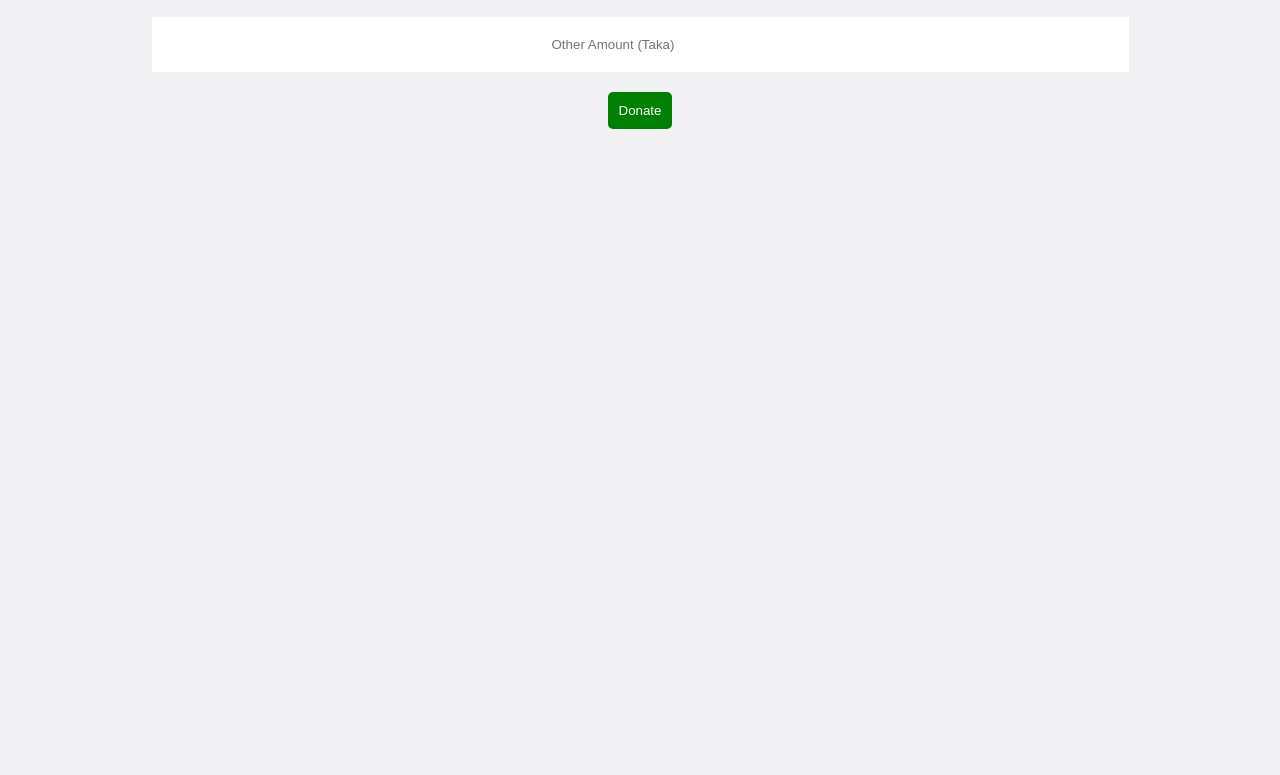
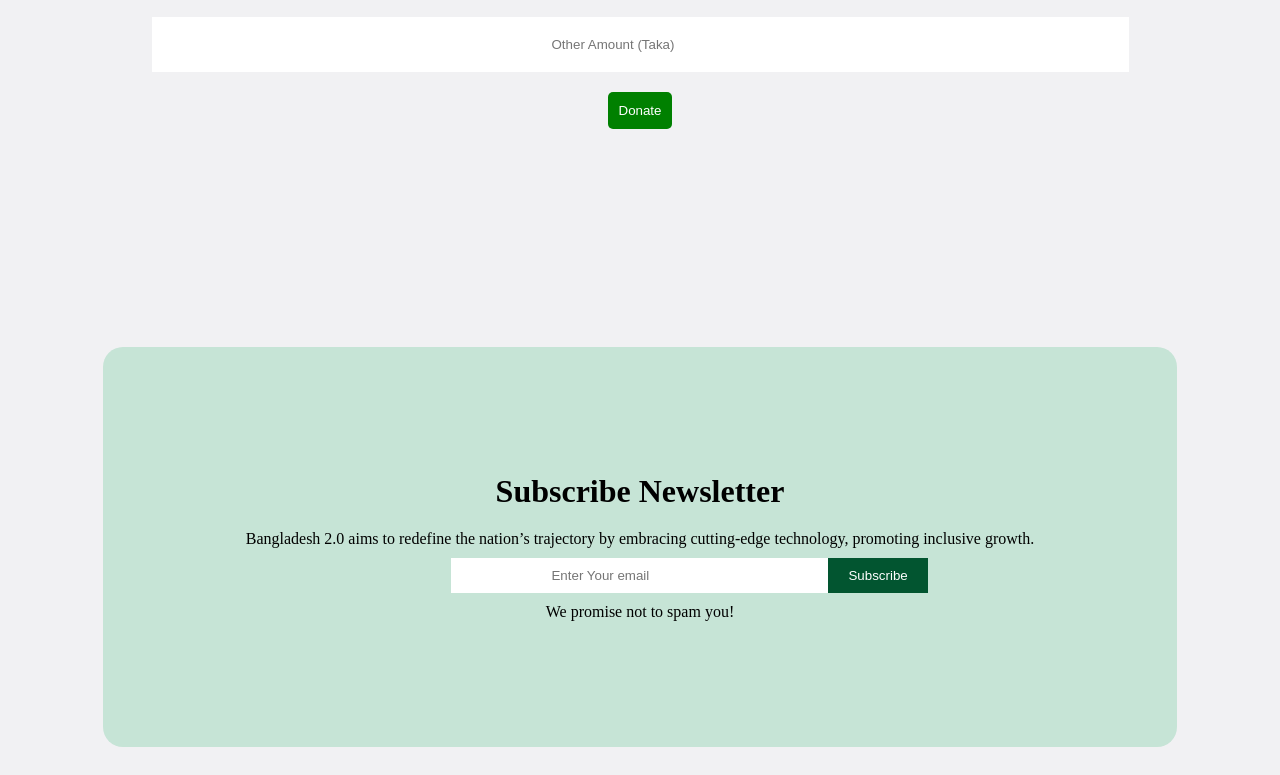
Before and after one commit to mshossain-safat/Bangladesh2.0, a plain HTML site: page index.html in a window 1280 px wide. Shown: the part 3172-3947 px from the top of the page. Drawn offline with Linux system fonts and the light colour scheme.

Commit message:
assignment completed

```diff
--- a/index.html
+++ b/index.html
@@ -139,10 +139,18 @@
         </button>
     </div>
 
+    <div class="footer">
+        <div class="news">
+            <div class="title">Subscribe Newsletter</div>
+            <div class="dis">Bangladesh 2.0 aims to redefine the nation’s trajectory by embracing cutting-edge technology, promoting inclusive growth.</div>
+            <div class="in">
+                <input type="email" placeholder="Enter Your email">
+                <button class="Subscribe"  >Subscribe</button>
+            </div>
+            <div class="dis">We promise not to spam you!</div>
+        </div>
+    </div>
 
-    <div class="news">
-
-    </div>
 
 
 </body>
--- a/style.css
+++ b/style.css
@@ -304,11 +304,51 @@ body{
     cursor: pointer;
 }
 
-
+.footer{
+    display: flex;
+    justify-content: center;
+    align-items: center;
+}
 .news{
     width: 85%;
     height: 50vh;
     margin: 20px 0px;
     pad: 0px 7%;
-    background-color: ;
+    background-color:#C6E4D6 ;
+    border: 0px solid transparent;
+    border-radius: 20px;
+    padding: 30px;
+    display: flex;
+    justify-content: center;
+    flex-direction:column;
+    align-items: center;
 }
+.news .title{
+    font-size: xx-large;
+    font-weight: bold;
+    padding: 10px;
+}
+.news .dis{
+    padding: 10px;
+}
+
+.news .in input{
+    padding: 10px 100px;
+    border: 0px solid transparent;
+}
+
+.news .Subscribe{
+    padding: 10px 20px ;
+    background-color: #025530;
+    border: 0px solid transparent;
+    color: white;
+    position: absolute;
+}
+.news .Subscribe:hover{
+    padding: 10px 20px ;
+    background-color: rgb(113, 21, 21);
+    border: 0px solid transparent;
+    font-weight: bold;
+    position: absolute;
+    cursor: pointer;
+}
```
